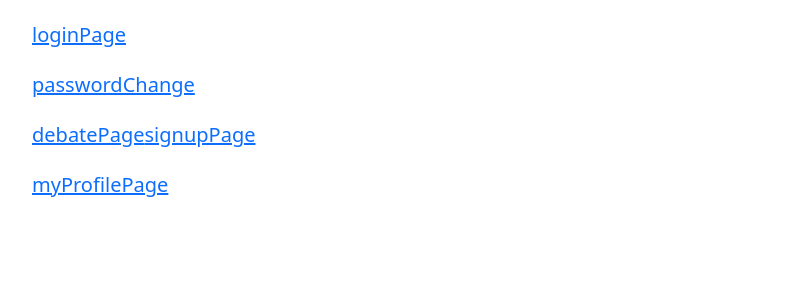
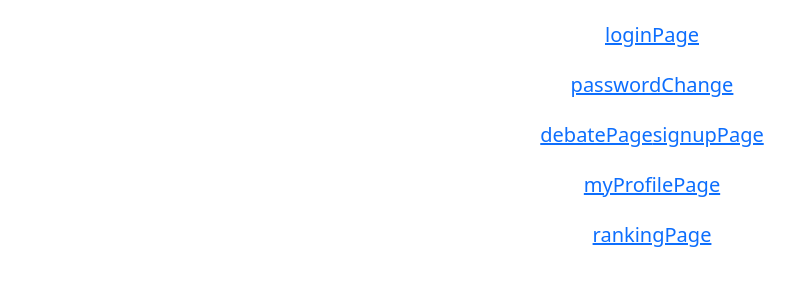
Before and after one commit to limzzum/MFC, a React (Create React App) app in the folder frontend/: page / in a window 1280 px wide. Shown: the top 300 px of the page, without its empty margins (8-803 px from the left). Built offline with nearby package versions, Linux system fonts and the light colour scheme.

Commit message:
feat: 랭킹페이지 UI 구현

```diff
--- a/frontend/src/App.js
+++ b/frontend/src/App.js
@@ -6,6 +6,7 @@ import PasswordChangePage from './pages/passwordchange/passwordChangePage';
 import DebatePage from './pages/debateRoom/DebatePage';
 import SignupPage from './pages/signup/signupPage';
 import MyProfilePage from './pages/myprofile/myProfile';
+import RankingPage from './pages/ranking/ranking';
 
 
 function App() {
@@ -30,6 +31,9 @@ function App() {
             <li>
               <Link to='/pages/myprofile/myProfile'>myProfilePage</Link>
             </li>
+            <li>
+              <Link to='/pages/ranking/ranking'>rankingPage</Link>
+            </li>
           </ul>
         </nav>
         <Routes>
@@ -43,6 +47,8 @@ function App() {
           </Route>
           <Route path='/pages/myprofile/myProfile' element={<MyProfilePage/>}>
           </Route>
+          <Route path='/pages/ranking/ranking' element={<RankingPage/>}>
+          </Route>
         </Routes>
       </div>
     </BrowserRouter>
--- a/frontend/src/components/rankingpage/rankingProfile.js
+++ b/frontend/src/components/rankingpage/rankingProfile.js
@@ -1,5 +1,5 @@
 import { useState, useEffect } from "react";
-import styles from './RankingProfile.module.css'
+import styles from './rankingProfile.module.css'
 import "bootstrap/dist/css/bootstrap.min.css";
 import { Container, Row, Col } from "react-bootstrap";
 import profileImage from '../../images/img.jpg'
--- a/frontend/src/pages/ranking/ranking.js
+++ b/frontend/src/pages/ranking/ranking.js
@@ -1,6 +1,6 @@
-import RankingProfile from '../components/rankingProfile.js'
-import RankMyProfile from '../components/rankMyProfile.js'
-import RankingSearchBar from '../components/rankingSearchBar.js'
+import RankingProfile from '../../components/rankingpage/rankingProfile.js'
+import RankMyProfile from '../../components/rankingpage/rankMyProfile.js'
+import RankingSearchBar from '../../components/rankingpage/rankingSearchBar.js'
 
 import "bootstrap/dist/css/bootstrap.min.css";
 import { Container, Row, Col } from 'react-bootstrap';
```
